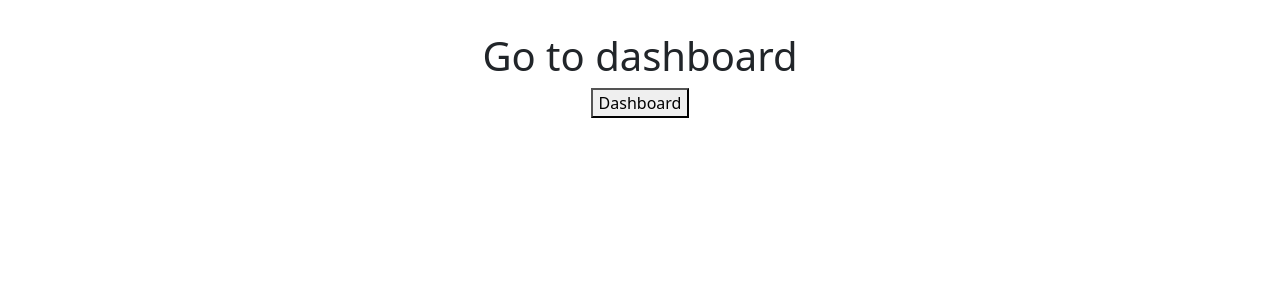
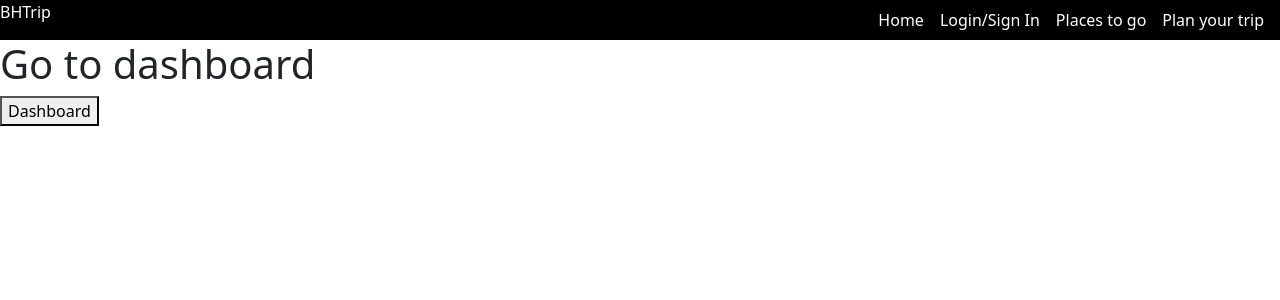
Before and after one commit to mediiina/bhtrip, a React (Create React App) app: page / in a window 1280 px wide. Shown: the top 300 px of the page. Built offline with nearby package versions, Linux system fonts and the light colour scheme.

Commit message:
added navbar

```diff
--- a/src/App.css
+++ b/src/App.css
@@ -1,22 +1,34 @@
-
-
-#root {
-  max-width: 1280px;
-  margin: 0 auto;
-  padding: 2rem;
-  text-align: center;
+* {
+  box-sizing: border-box;
 }
 
-form {
+.nav{
+  background-color: black;
+  color: white;
   display: flex;
-  flex-direction: column;
-  gap: 20px;
-  margin-bottom: 40px;
+  justify-content: space-between;
+  align-items: center;
+  gap: 2rem;
+  padding: 0 1rem;
 }
 
-input {
-  border-radius: 8px;
-  padding: 0.6em 1.2em;
-  font-size: 1em;
-  font-weight: 500;
+.nav ul {
+  padding: 0;
+  margin: 0;
+  list-style: none;
+  display: flex;
+  gap: 1rem;
 }
+
+.nav a{
+  color: inherit;
+  text-decoration: none;
+}
+
+.nav li:hover {
+  background-color: #777;
+}
+
+.nav li:active {
+  background-color: #555 ;
+}
--- a/src/App.js
+++ b/src/App.js
@@ -7,21 +7,27 @@ import Authentication from "./pages/Authentication"
 import Error from "./pages/Error"
 import Dashboard from "./pages/Dashboard"
 import PrivateRoutesLayout from './layouts/PrivateRoutesLayout';
+import PlacesToGo from "./pages/PlacesToGo"
+import PlanYourTrip from "./pages/PlanYourTrip"
+
 
 
 function App() {
   return (
+
     <Routes>
       <Route path="/" element={<Home />} />
       <Route path="/authentication" element={<Authentication />} />
       <Route path="*" element={<Error />} />
+      <Route path="/places-to-go" element={<PlacesToGo/>} />
+      <Route path="/plan-your-trip" element={<PlanYourTrip/>} />
 
       {/*private pages*/}
       <Route element={<PrivateRoutesLayout/>}>
         <Route path="/dashboard" element={<Dashboard/>} />
       </Route>
     </Routes>
-  );
+  )
 }
 
 export default App;
--- /dev/null
+++ b/src/Navbar.js
@@ -0,0 +1,23 @@
+export default function Navbar() {
+    return (
+        <nav className="nav">
+            <p className="site-title">
+                BHTrip
+            </p>
+            <ul>
+                <li>
+                    <a href="/">Home</a>
+                </li>
+                <li>
+                    <a href="/authentication">Login/Sign In</a>
+                </li>
+                <li>
+                    <a href="/places-to-go">Places to go</a>
+                </li>
+                <li>
+                    <a href="/plan-your-trip">Plan your trip</a>
+                </li>
+            </ul>
+        </nav>
+    )
+}
--- a/src/pages/Authentication.js
+++ b/src/pages/Authentication.js
@@ -2,6 +2,7 @@ import React, { useState } from 'react'
 import 'bootstrap/dist/css/bootstrap.min.css';
 import Login from "../components/Login";
 import SignUp from '../components/Signup';
+import Navbar from '../Navbar';
 
 const Authentication = () => {
   const [toggle, setToggle] = useState(true);
@@ -11,6 +12,7 @@ const Authentication = () => {
   };
   return (
   <div>
+    <Navbar></Navbar>
     {toggle ? (
       <Login toggleForm = {handleToggle} /> ) : (
       <SignUp toggleForm={handleToggle}/>
--- a/src/pages/Home.js
+++ b/src/pages/Home.js
@@ -1,9 +1,11 @@
 import React from 'react'
 import {Link} from "react-router-dom"
+import Navbar from '../Navbar'
 
 const Home = () => {
   return (
     <div>
+      <Navbar></Navbar>
       <h1>Go to dashboard</h1>
       <Link to="/dashboard">
           <button>Dashboard</button>
--- /dev/null
+++ b/src/pages/PlacesToGo.js
@@ -0,0 +1,13 @@
+import React from 'react'
+import Navbar from '../Navbar'
+
+const PlacesToGo = () => {
+  return (
+    <div>
+      <Navbar></Navbar>
+      Places to go
+    </div>
+  )
+}
+
+export default PlacesToGo
--- /dev/null
+++ b/src/pages/PlanYourTrip.js
@@ -0,0 +1,13 @@
+import React from 'react'
+import Navbar from '../Navbar'
+
+const PlanYourTrip = () => {
+  return (
+    <div>
+      <Navbar></Navbar>
+      Plan your trip
+    </div>
+  )
+}
+
+export default PlanYourTrip
```
